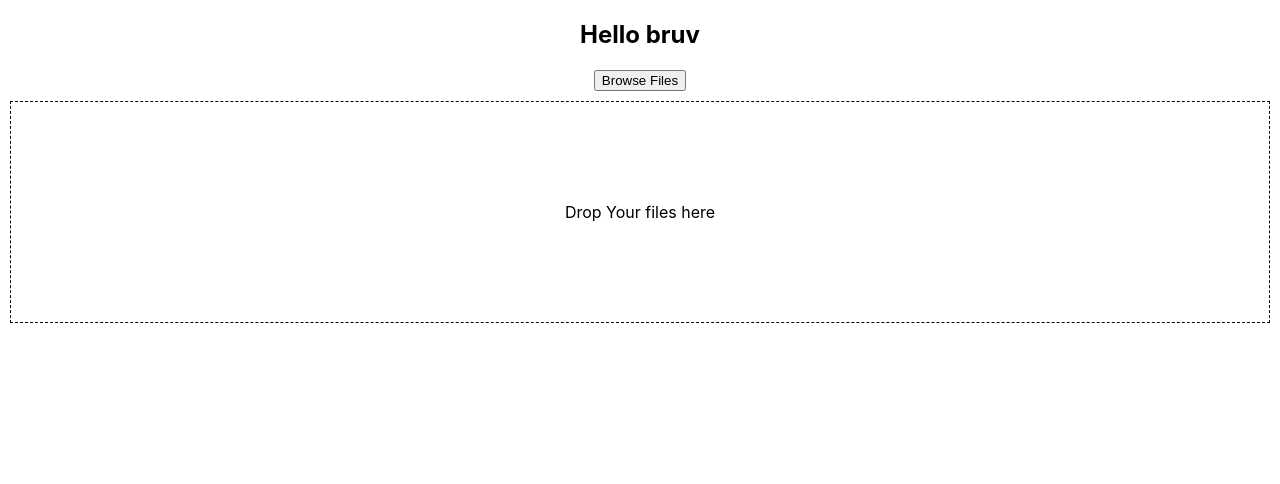
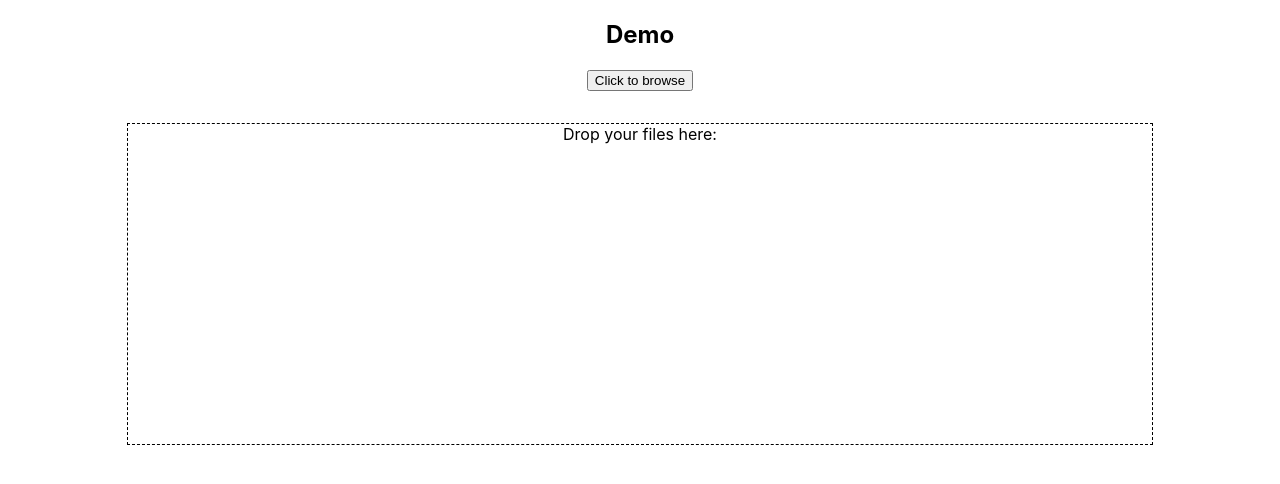
Before and after one commit to bobbyDeepak1415/File_Uploader, a React (Create React App) app: page / in a window 1280 px wide. Shown: the top 484 px of the page. Built offline with nearby package versions, Linux system fonts and the light colour scheme.

Commit message:
setting up

```diff
--- a/src/App.js
+++ b/src/App.js
@@ -1,12 +1,12 @@
 import "./App.css";
-// import Demo from './Demo';
-import FileUploader from "./FileUploader";
+import Demo from './Demo';
+// import FileUploader from "./FileUploader";
 
 function App() {
   return (
     <div className="App">
-      <FileUploader />
-      {/* <Demo/> */}
+      {/* <FileUploader /> */}
+      <Demo/>
     </div>
   );
 }
--- a/src/Demo.jsx
+++ b/src/Demo.jsx
@@ -1,9 +1,37 @@
-import React from "react";
+import React, { useRef, useState } from "react";
 
 function Demo() {
+  const [users, setUsers] = useState([]);
+  const inputFileRef = useRef(null);
+
+  const handleClick = () => {
+    inputFileRef.current.click();
+    inputFileRef.current.value = "";
+  };
+
+  const handleSelect = () => {};
+
   return (
     <div>
       <h2>Demo</h2>
+      <input
+        ref={inputFileRef}
+        type="file"
+        multiple
+        hidden
+        onChange={handleSelect}
+      ></input>
+      <button style={{marginBottom:"2rem"}} onClick={handleClick}>Click to browse</button>
+      <div
+        style={{
+          border: "1px dashed",
+          height: "40vh",
+          width: "80vw",
+          margin:"auto"
+        }}
+      >
+        Drop your files here:
+      </div>
     </div>
   );
 }
```
